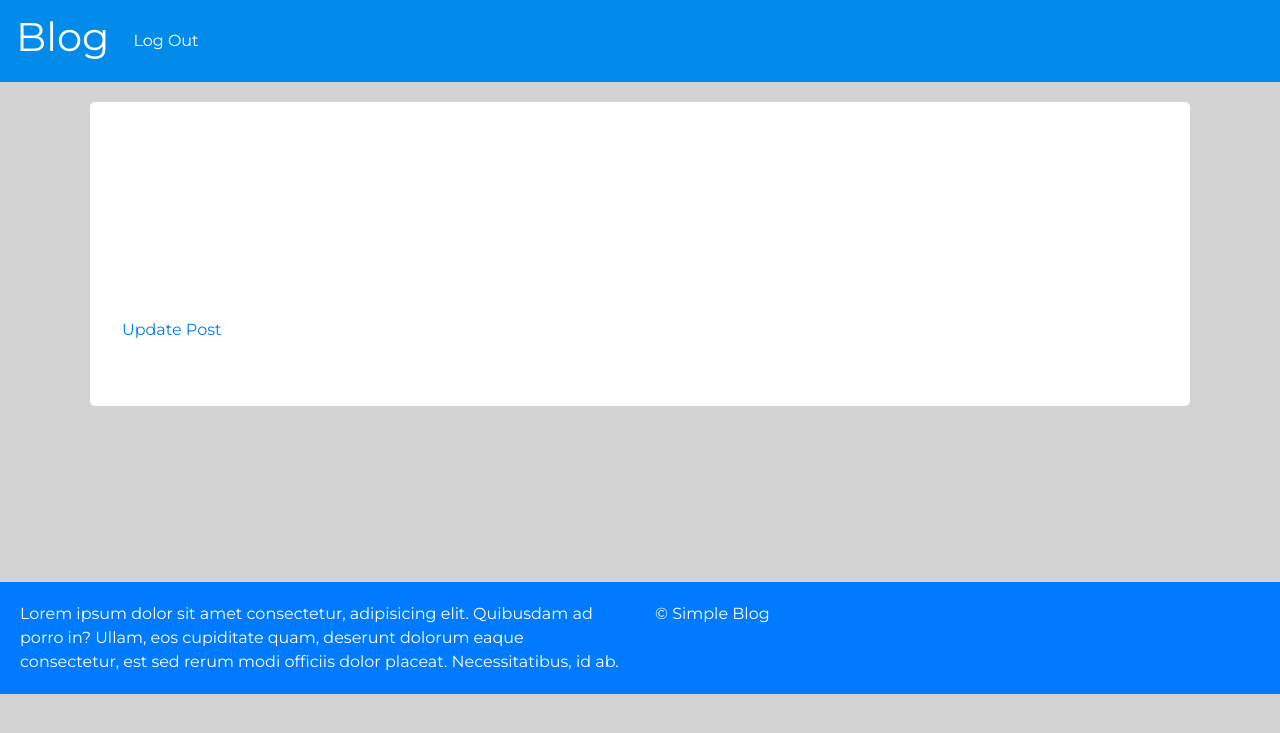
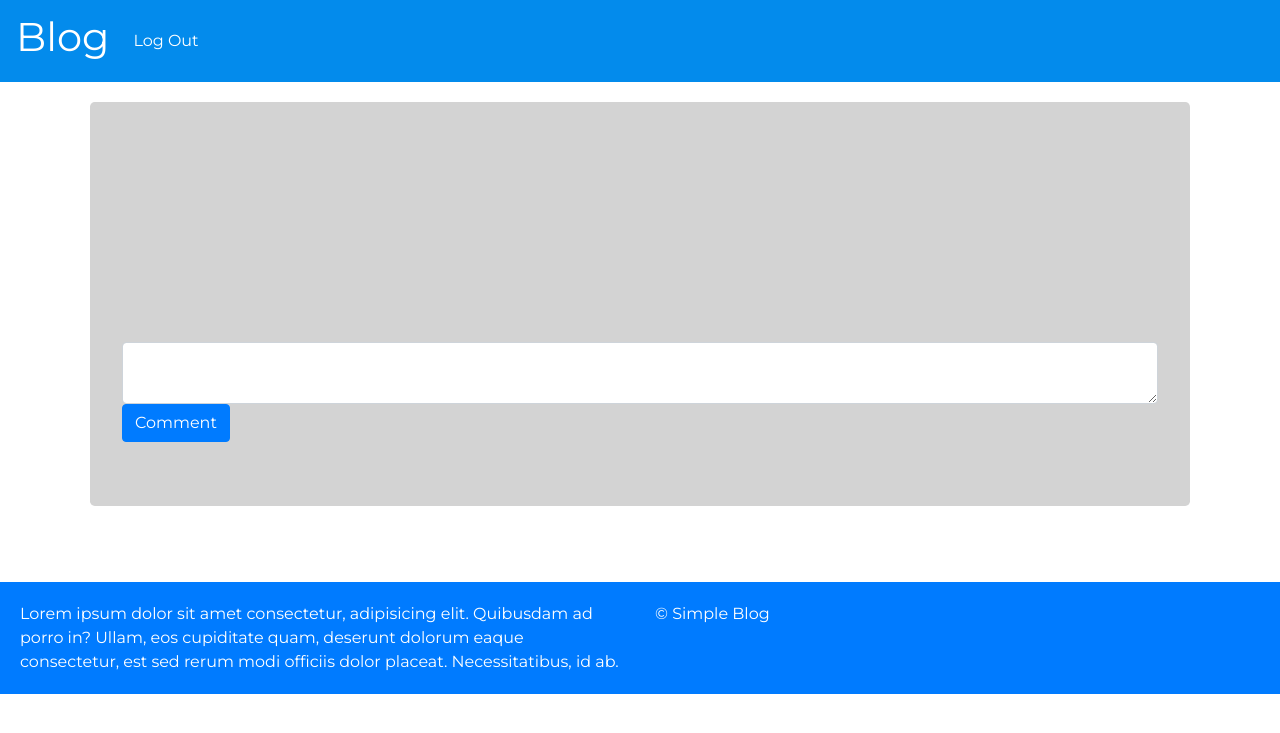
Before and after one commit to jod35/fun-blog, a Flask app: page /1 in a window 1280 px wide. Shown: the top 733 px of the page. Run offline with Flask 2, Linux system fonts and the light colour scheme; the visitor is signed in with stand-in values (Sample User, id 1); data that the repository does not hold is empty; some libraries are stand-ins or nearby versions.

Commit message:
some improvements

```diff
--- a/simple_blog/static/css/main.css
+++ b/simple_blog/static/css/main.css
@@ -1,16 +1,14 @@
 *{
     font-family: 'montserrat',sans-serif ;
 }
-body{
-    background-color: lightgray;
-}
+
 .media{
     background-color:white;
     border: 1px solid rgba(0, 0, 0, 0.192);
     padding: 20px;
 }
 .jumbotron{
-    background-color: white;
+    background-color: lightgray;
 }
 .footer{
     color: white;
@@ -48,3 +46,6 @@ td i{
 .error{
     color: red;
 }
+th{
+    color: white;
+}
--- a/simple_blog/templates/addpost.html
+++ b/simple_blog/templates/addpost.html
@@ -3,9 +3,9 @@
 <div class="row">
 <div class="col md-4 ">
     <ul class="list-group">
-        <li class="list-group-item bg-primary"><a href="">Create A Post</a></li>
-        <li class="list-group-item bg-primary"><a href="{{url_for('home_page')}}">View Your Posts</a></li>
-        <li class="list-group-item bg-primary"><a href="{{ url_for('logout') }}">Logout</a></li>
+        <li class="list-group-item bg-primary"><a href="{{url_for('create_post')}}"><i class="fa fa-pencil fa-2x"></i> Create A Post</a></li>
+        <li class="list-group-item bg-primary"><a href="{{url_for('home_page')}}"> <i class="fa fa-eye fa-2x"></i>  View Your Posts</a></li>
+        <li class="list-group-item bg-primary"><a href="{{ url_for('logout') }}"><i class="fa fa-sign-out fa-2x"></i> Logout</a></li>
     </ul>
 </div>
 <div class="col col-md-10">
--- a/simple_blog/templates/base.html
+++ b/simple_blog/templates/base.html
@@ -29,6 +29,7 @@
 
                    {% if current_user.is_authenticated %}
                    <li class="nav-item active">
+
                          <a class="nav-link" href="{{ url_for('logout') }}">Log Out</a>
                    </li>
                    {% else %}
--- a/simple_blog/templates/individual_post.html
+++ b/simple_blog/templates/individual_post.html
@@ -14,9 +14,18 @@
 		<p>{{indi_post.content_paragraph3}}</p>
 
 		{% if current_user.is_authenticated %}
-           <a href="/update/{{indi_post.id}}">Update Post</a>
+	           {% if indi_post.author == current_user %}
+	           	   <a href="/update/{{indi_post.id}}">Update Post</a>
+	           {% endif %}
+           <br>
+		   <form action="" method="post">
+		   	  <textarea name="comment" class="form-control"></textarea>
+		      <button type="submit" class="btn btn-primary">Comment</button>
+		   </form>
 		{% else %}
+		    <a href="">Comment</a>
 			<a href="{{url_for('index')}}">Back</a>
 		{% endif %}
+
 	</div>
 {% endblock body %}
--- a/simple_blog/templates/update.html
+++ b/simple_blog/templates/update.html
@@ -3,9 +3,9 @@
 <div class="row">
 <div class="col md-4 ">
     <ul class="list-group">
-        <li class="list-group-item bg-primary"><a href="{{url_for('create_post')}}">Create A Post</a></li>
-        <li class="list-group-item bg-primary"><a href="{{url_for('home_page')}}">View Your Posts</a></li>
-        <li class="list-group-item bg-primary"><a href="{{ url_for('logout') }}">Logout</a></li>
+        <li class="list-group-item bg-primary"><a href="{{url_for('create_post')}}"><i class="fa fa-pencil fa-2x"></i> Create A Post</a></li>
+        <li class="list-group-item bg-primary"><a href=""> <i class="fa fa-eye fa-2x"></i>  View Your Posts</a></li>
+        <li class="list-group-item bg-primary"><a href="{{ url_for('logout') }}"><i class="fa fa-sign-out fa-2x"></i> Logout</a></li>
     </ul>
 </div>
 <div class="col col-md-10">
--- a/simple_blog/views.py
+++ b/simple_blog/views.py
@@ -3,13 +3,13 @@ from flask import render_template, request, redirect, url_for, flash
 from werkzeug.security import generate_password_hash, check_password_hash
 from .forms import SignUpForm, LoginForm
 from flask_login import login_user, logout_user, current_user, login_required
-from .models import User, Post
+from .models import User, Post, Comment
 from flask_admin.contrib.sqla import ModelView
 from . import admin
 
-admin.add_view(ModelView(User,db.session))
-admin.add_view(ModelView(Post,db.session))
-
+admin.add_view(ModelView(User, db.session))
+admin.add_view(ModelView(Post, db.session))
+admin.add_view(ModelView(Comment, db.session))
 
 
 @app.route('/')
@@ -33,12 +33,8 @@ def sign_up():
         user_exists = User.query.filter_by(username=username).first()
         email_taken = User.query.filter_by(email=email).first()
 
-        if user_exists:
-            flash("The username {} is already taken".format(username))
-            return redirect(url_for('sign_up'))
-
-        elif email_taken:
-            flash("The email is already used")
+        if user_exists or email_taken:
+            flash("The username or email is already taken")
             return redirect(url_for('sign_up'))
 
         elif password != confirm:
@@ -147,11 +143,11 @@ def individual_post(title):
     context = {
         'indi_post': indi_post
     }
-    return render_template('individual_post.html',**context)
+    return render_template('individual_post.html', **context)
+
 
 @app.route('/delete/<int:id>')
 def delete_post(id):
-    post_to_delete=Post.query.get_or_404(id)
-    db.session.delete(post_to_delete)
-    db.session.commit()
+    post_to_delet = Post.query.get_or_404(id)
+    db.session.delete(post_to_delet)
     return redirect(url_for('home_page'))
```
Also changed, not shown: requirements.txt (added, +9 -0 lines), simple_blog/templates/home.html (+4 -4 lines), simple_blog/static/js/main.js (added), 2 other files.
